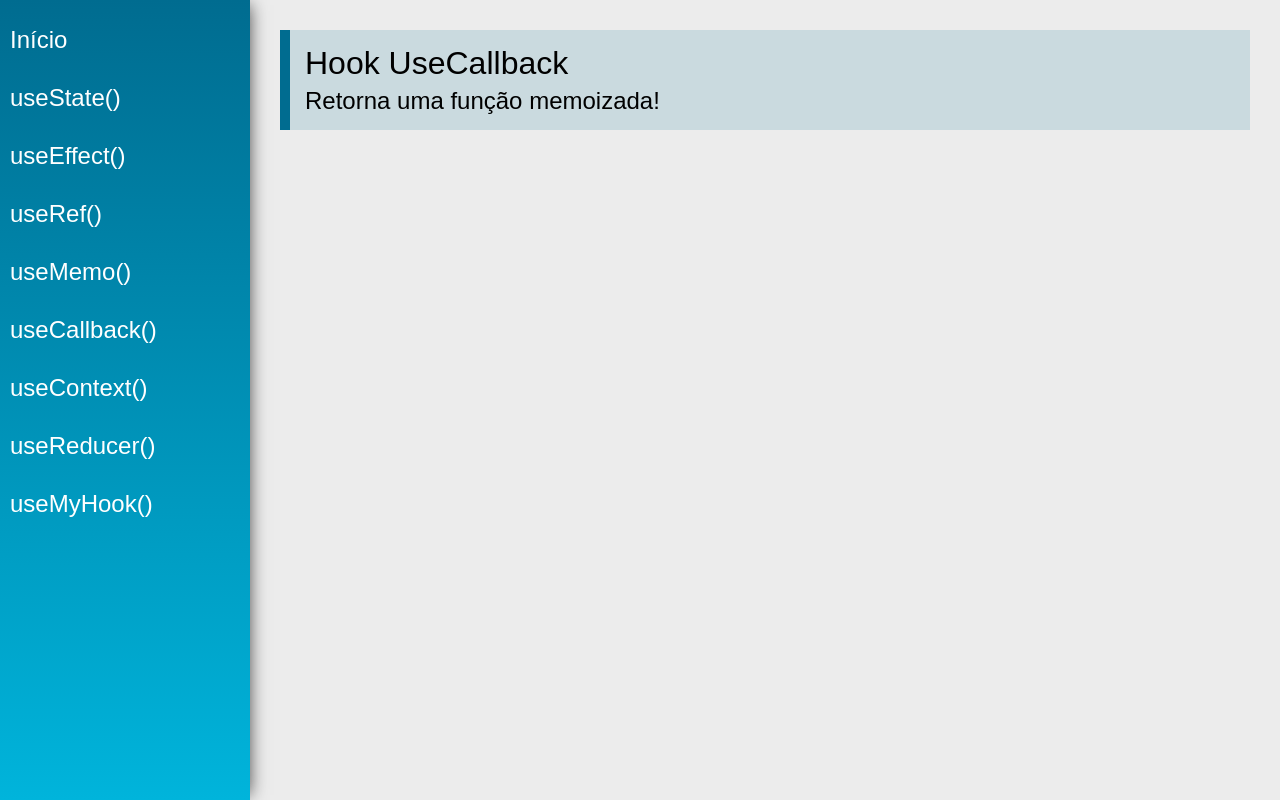
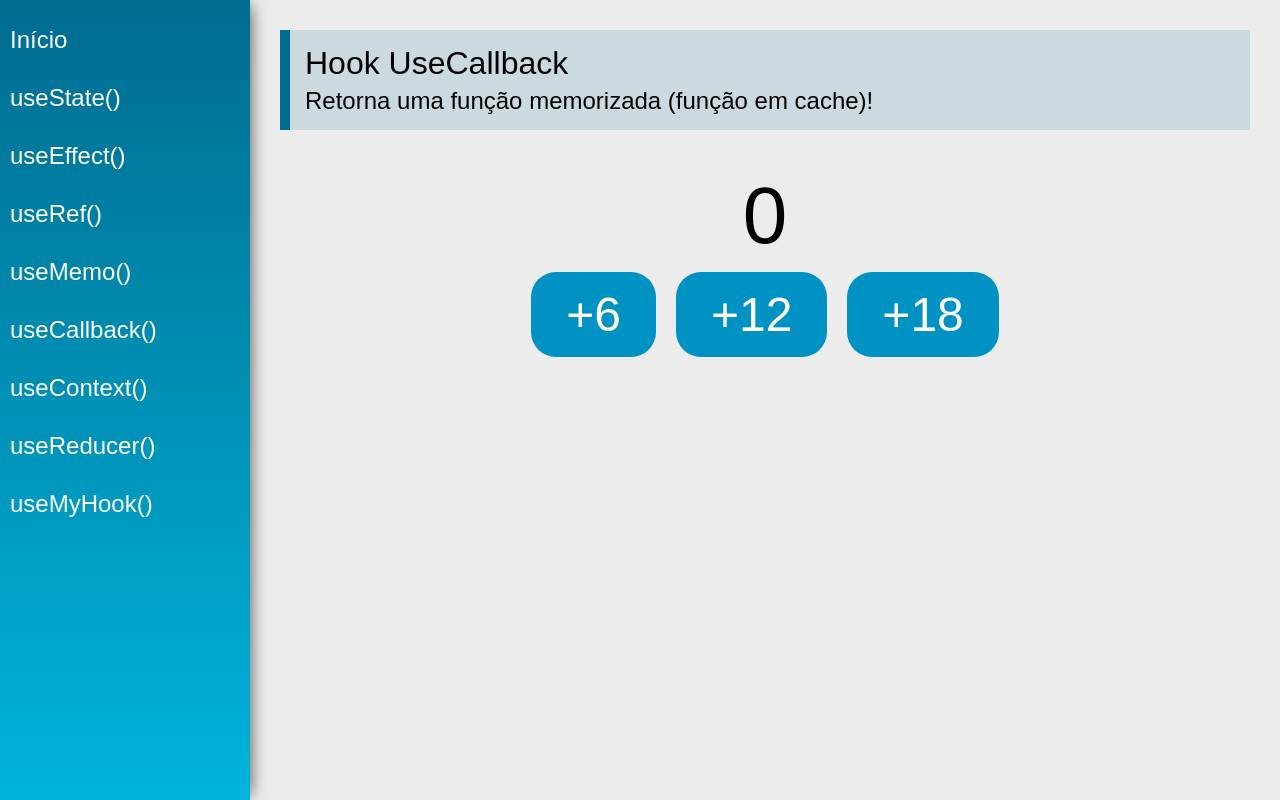
Before and after one commit to dgrcoronel/react-hooks, a React (Create React App) app: page /useCallback in a window 1280 px wide. Built offline with nearby package versions, Linux system fonts and the light colour scheme.

Commit message:
useCallback

```diff
--- a/src/views/examples/UseCallback.jsx
+++ b/src/views/examples/UseCallback.jsx
@@ -1,15 +1,29 @@
-import React from 'react'
-import PageTitle from '../../components/layout/PageTitle'
+import React, { useCallback, useState } from "react";
+import PageTitle from "../../components/layout/PageTitle";
+import UseCallbackButtons from "./UseCallbackButtons";
 
 const UseCallback = (props) => {
+  const [count, setCount] = useState(0);
+
+  const inc = useCallback(
+    function (delta) {
+      setCount((curr) => curr + delta);
+    },
+    [setCount]
+  );
+
   return (
     <div className="UseCallback">
       <PageTitle
         title="Hook UseCallback"
-                subtitle="Retorna uma função memoizada!"
+        subtitle="Retorna uma função memorizada (função em cache)!"
       />
+      <div className="center">
+        <span className="text">{count}</span>
+        <UseCallbackButtons inc={inc} />
       </div>
-    )
-}
+    </div>
+  );
+};
 
-export default UseCallback
+export default UseCallback;
--- /dev/null
+++ b/src/views/examples/UseCallbackButtons.jsx
@@ -0,0 +1,20 @@
+import React from "react";
+
+const UseCallbackButtons = (props) => {
+  console.log('render....')
+  return (
+    <div>
+      <button className="btn" onClick={() => props.inc(6)}>
+        +6
+      </button>
+      <button className="btn" onClick={() => props.inc(12)}>
+        +12
+      </button>
+      <button className="btn" onClick={() => props.inc(18)}>
+        +18
+      </button>
+    </div>
+  );
+};
+
+export default React.memo(UseCallbackButtons);
--- a/src/views/examples/UseMemo.jsx
+++ b/src/views/examples/UseMemo.jsx
@@ -16,7 +16,7 @@
 
   return (
     <div className="UseMemo">
-      <PageTitle title="Hook UseMemo" subtitle="Retorna um valor memorizado!" />
+      <PageTitle title="Hook UseMemo" subtitle="Retorna um valor memorizado (valor em cache)!" />
       <div className="center">
         <input
           type="number"
```
Lines whose indentation alone changed are shown as unchanged.
